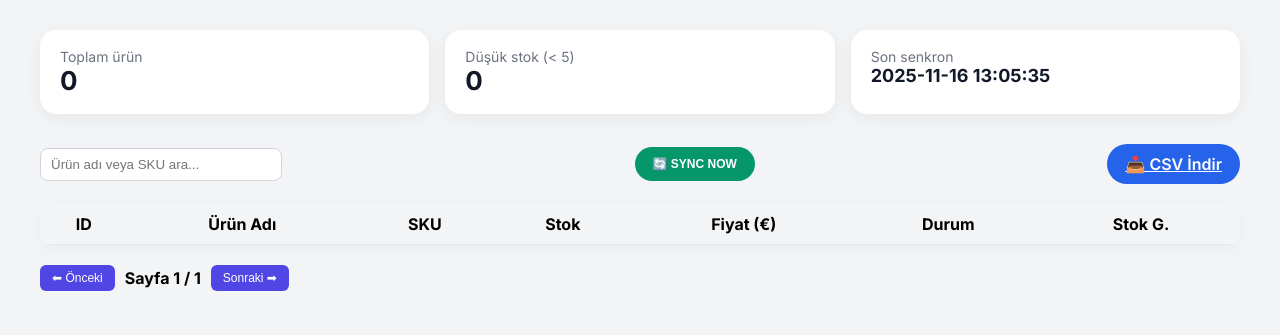
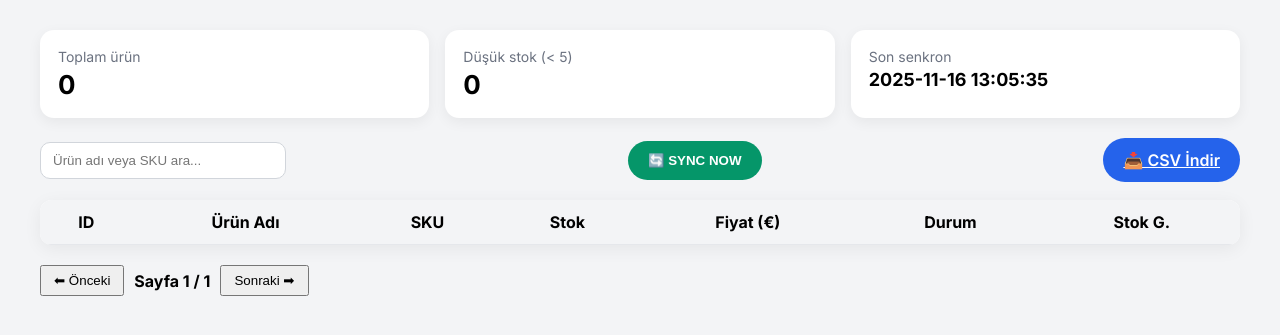
Before and after one commit to denmedia-dm/voorraadsync-backend, a FastAPI app: page /dashboard in a window 1280 px wide. Shown: the part 51-386 px from the top of the page. Run offline with FastAPI, Linux system fonts and the light colour scheme; data that the repository does not hold is empty.

Commit message:
Update dashboard.html

```diff
--- a/templates/dashboard.html
+++ b/templates/dashboard.html
@@ -2,72 +2,183 @@
 {% block content %}
 
 <style>
+
 .page {
     max-width: 1200px;
-        margin: 30px auto;
-        padding: 0 15px;
+    margin: 20px auto;
+    padding: 10px;
 }
+
+/* --------------- Cards ------------- */
 
 .cards {
     display: grid;
-        grid-template-columns: repeat(3, 1fr);
+    grid-template-columns: repeat(auto-fit, minmax(250px, 1fr));
     gap: 16px;
-        margin-bottom: 30px;
+    margin-bottom: 20px;
 }
 
 .card {
     background: white;
-        border-radius: 16px;
-        padding: 18px 20px;
+    border-radius: 14px;
+    padding: 18px;
+    box-shadow: 0 4px 14px rgba(0,0,0,0.06);
+}
+
+.card-title {
+    font-size: 14px;
+    color: #6b7280;
+}
+
+.card-value {
+    font-size: 26px;
+    font-weight: 700;
+    margin-top: 4px;
+}
+
+
+/* ------------ Toolbar ------------- */
+
+.toolbar {
+    display: flex;
+    flex-wrap: wrap;
+    justify-content: space-between;
+    align-items: center;
+    gap: 12px;
+    margin-bottom: 18px;
+}
+
+.search-box input {
+    padding: 10px 12px;
+    border-radius: 10px;
+    border: 1px solid #d1d5db;
+    min-width: 220px;
+    flex: 1;
+}
+
+.btn-sync {
+    padding: 12px 20px;
+    background: #059669;
+    border-radius: 999px;
+    color: white;
+    font-weight: 600;
+    border: none;
+    cursor: pointer;
+    display: inline-flex;
+    align-items: center;
+    gap: 6px;
+}
+
+.btn-sync:hover {
+    background: #047857;
+}
+
+
+/* -------------- Table -------------- */
+
+.table-container {
+    width: 100%;
+    overflow-x: auto; /* 🔥 Mobil kaydırılabilir tablo */
+}
+
+table {
+    width: 100%;
+    min-width: 900px; /* Mobilde kaydırılabilir alan yaratır */
+    border-collapse: collapse;
+    background: white;
+    border-radius: 12px;
+    overflow: hidden;
     box-shadow: 0 4px 18px rgba(0,0,0,0.06);
 }
 
-    .card-title { font-size: 14px; color: #6b7280; }
-    .card-value { font-size: 26px; font-weight: 700; color: #111827; }
+thead {
+    background: #f3f4f6;
+}
+
+th, td {
+    padding: 12px 10px;
+    border-bottom: 1px solid #e5e7eb;
+}
+
+tr:hover {
+    background: #f9fafb;
+}
+
+.low-stock {
+    color: #b91c1c;
+    font-weight: bold;
+}
+
+
+/* ------------ Inputs & Buttons ------------- */
+
+input[type=number] {
+    width: 70px;
+    padding: 7px;
+    border-radius: 8px;
+    border: 1px solid #d1d5db;
+}
+
+button.btn-save {
+    padding: 6px 12px;
+    border-radius: 8px;
+    border: none;
+    background: #4f46e5;
+    color: white;
+    font-size: 13px;
+    cursor: pointer;
+}
+
+button.btn-save:hover {
+    background: #4338ca;
+}
+
+
+/* -------- Pagination Mobile Fix -------- */
+
+.pagination-box {
+    display: flex;
+    justify-content: center;
+    gap: 12px;
+    margin: 18px 0;
+}
+
+.pagination-box button {
+    padding: 8px 14px;
+    border-radius: 8px;
+}
+
+
+/* -------------- Mobile Breakpoints -------------- */
+
+@media (max-width: 768px) {
+
+    .card-value {
+        font-size: 20px;
+    }
 
     .toolbar {
-        display: flex; justify-content: space-between; align-items: center;
-        flex-wrap: wrap; margin-bottom: 20px; gap: 10px;
+        flex-direction: column;
+        align-items: stretch;
+    }
+
+    .btn-sync {
+        width: 100%;
+        justify-content: center;
     }
 
     .search-box input {
-        padding: 8px 10px;
-        border-radius: 8px;
-        border: 1px solid #d1d5db;
-        min-width: 220px;
+        width: 100%;
     }
 
-    .btn-sync {
-        padding: 10px 18px;
-        background: #059669;
-        border-radius: 999px;
-        color: white;
-        border: none;
-        font-weight: 600;
-        cursor: pointer;
+    /* Kaydet butonu mobilde biraz daha büyük */
+    button.btn-save {
+        padding: 8px 14px;
+        font-size: 14px;
     }
 
-    table {
-        width: 100%; background: white; border-radius: 12px;
-        border-collapse: collapse; overflow: hidden;
-        box-shadow: 0 4px 18px rgba(0,0,0,0.04);
 }
 
-    thead { background: #f3f4f6; }
-    th, td { padding: 10px 8px; border-bottom: 1px solid #e5e7eb; }
-    tr:hover { background: #f9fafb; }
-
-    .low-stock { color: #b91c1c; font-weight: 700; }
-
-    button {
-        padding: 6px 10px;
-        border-radius: 6px;
-        border: none;
-        background: #4f46e5;
-        color: white;
-        cursor: pointer;
-        font-size: 12px;
-    }
 </style>
 
 <div class="page">
```
Lines whose indentation alone changed are shown as unchanged.
